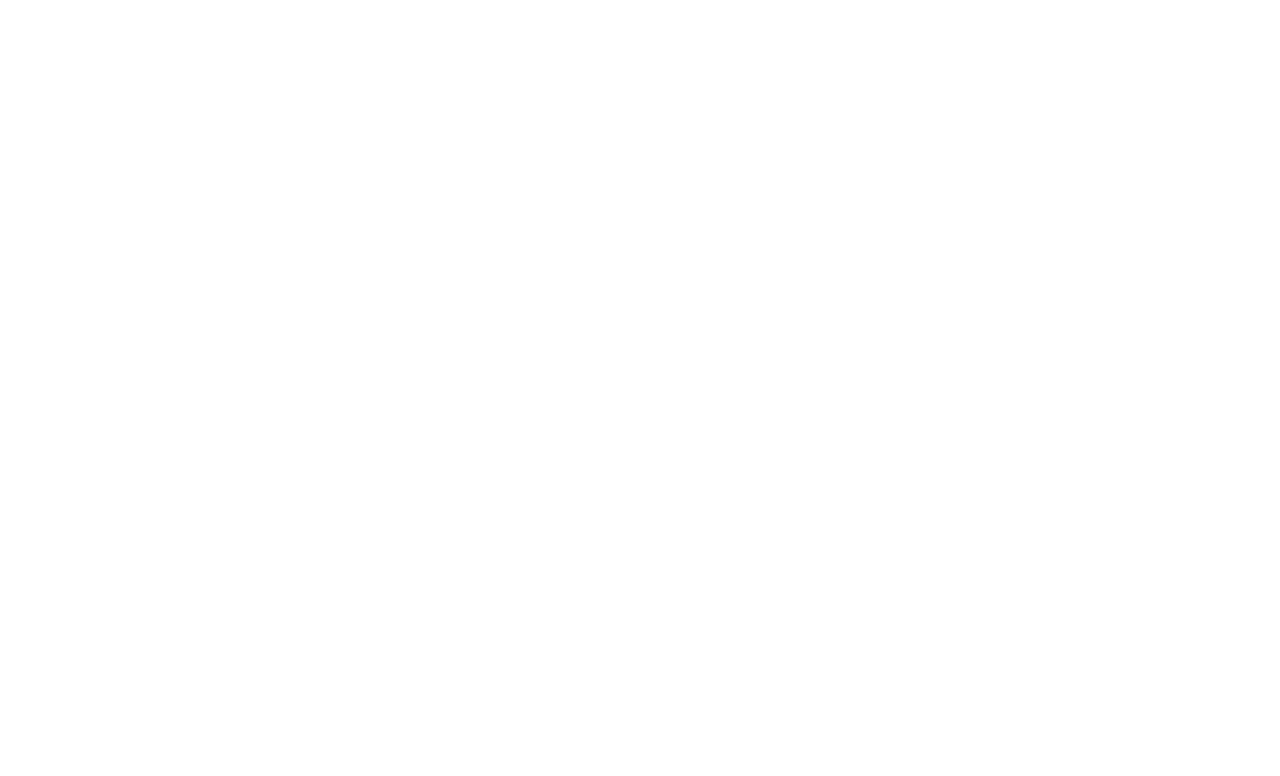
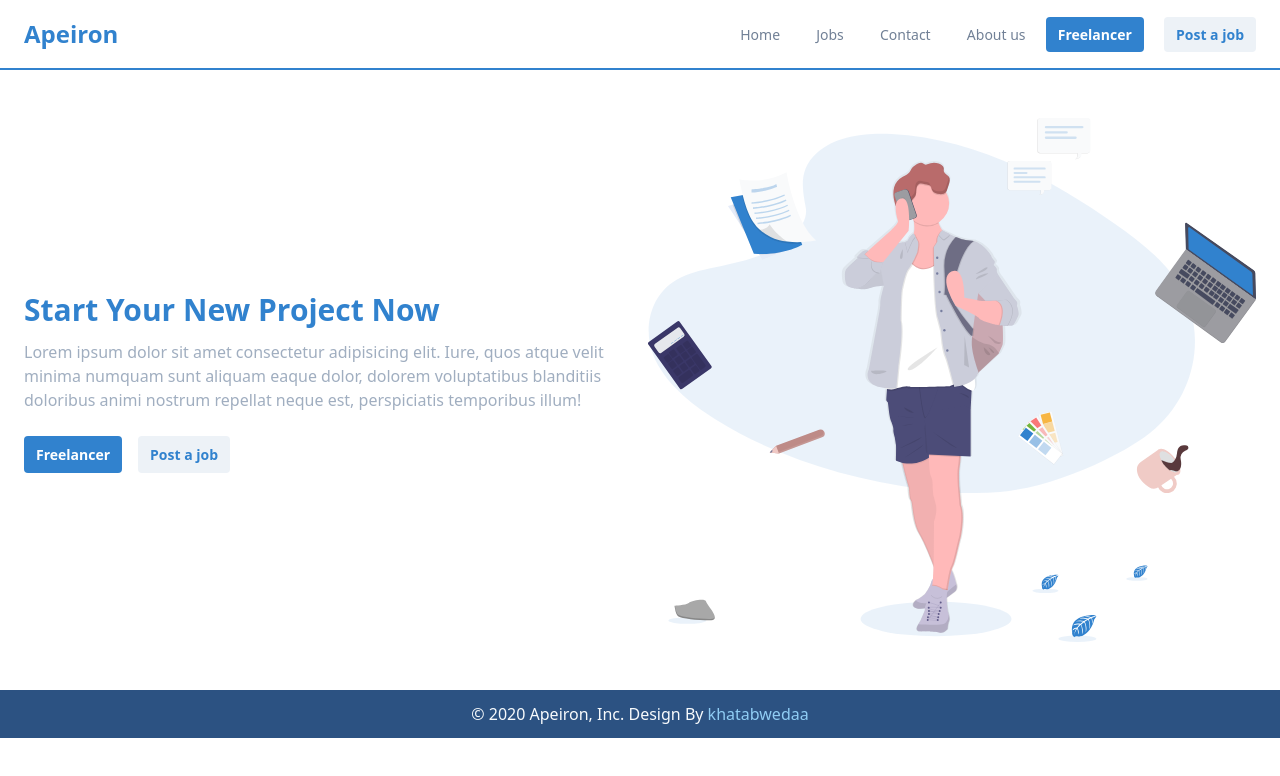
Before and after one commit to khatabwedaa/apeiron, a website: page public/index.html in a window 1280 px wide. Drawn offline with nearby package versions, Linux system fonts and the light colour scheme; files that its build step writes are made by us from their sources.

Commit message:
create header & footer

```diff
--- a/public/index.html
+++ b/public/index.html
@@ -2,10 +2,65 @@
 <html lang="UTF-8">
 <head>
     <meta name="viewport" content="width=device-width, initial-scale=1.0">
-    <title>Netlify</title>
+    <title>Apeiron</title>
     <link rel="stylesheet" href="build/tailwind.css">
+    <style>
+        ::-webkit-scrollbar {
+            width: 5px;
+        }
+        ::-webkit-scrollbar-track{
+            background: #2D3748;
+        }
+        ::-webkit-scrollbar-thumb{
+            background: #CBD5E0;
+        }
+        ::-webkit-scrollbar-thumb:hover{
+            background: #718096;
+        }
+    </style>
 </head>
-<body>
+<body class="font-sans">
+    <nav class="bg-white border-b-2 border-blue-600 w-full">
+        <div class="flex flex-col container mx-auto px-6 py-4 md:flex-row md:items-center md:justify-between">
+            <div class="flex justify-between items-center">
+                <div>
+                    <a class="text-blue-600 text-xl font-bold md:text-2xl" href="#">Apeiron</a>
+                </div>
+                <div>
+                    <button type="button" class="block text-gray-700 hover:text-gray-600 focus:text-gray-600 focus:outline-none md:hidden">
+                        <svg class="h-6 w-6 fill-current" viewBox="0 0 24 24">
+                            <path d="M4 5h16a1 1 0 0 1 0 2H4a1 1 0 1 1 0-2zm0 6h16a1 1 0 0 1 0 2H4a1 1 0 0 1 0-2zm0 6h16a1 1 0 0 1 0 2H4a1 1 0 0 1 0-2z"/>
+                        </svg>
+                    </button>
+                </div>
+            </div>
+            <div class="flex flex-col hidden md:block md:flex-row md:items-center">
+                <a class="my-1 text-gray-600 text-sm hover:text-blue-600 md:mx-4 md:my-0" href="#">Home</a>
+                <a class="my-1 text-gray-600 text-sm hover:text-blue-600 md:mx-4 md:my-0" href="#">Jobs</a>
+                <a class="my-1 text-gray-600 text-sm hover:text-blue-600 md:mx-4 md:my-0" href="#">Contact</a>
+                <a class="my-1 text-gray-600 text-sm hover:text-blue-600 md:ml-4 md:my-0" href="#">About us</a>
+                <a class="my-1 py-2 px-3 bg-blue-600 text-white rounded md:ml-4 text-sm hover:bg-blue-500 font-bold" href="#">Freelancer</a>
+                <a class="my-1 py-2 px-3 bg-gray-200 text-blue-600 rounded md:ml-4 text-sm hover:bg-gray-100 font-bold" href="#">Post a job</a>
+            </div>
+        </div>
+    </nav>
+    <header class="flex flex-col items-center container mx-auto px-6 py-6 md:py-12 md:flex-row">
+        <div class="w-full md:mr-4 md:w-1/2">
+            <h2 class="text-2xl font-semibold text-blue-600 md:text-3xl capitalize">Start your new project now</h2>
+            <img class="md:hidden my-4" src="img/undraw_digital_nomad_9kgl.svg" alt="illistration">
+            <p class="mt-2 text-sm text-gray-500 md:text-base">Lorem ipsum dolor sit amet consectetur adipisicing elit. Iure, quos atque velit minima numquam sunt aliquam eaque dolor, dolorem voluptatibus blanditiis doloribus animi nostrum repellat neque est, perspiciatis temporibus illum!</p>
+            <div class="flex mt-6">
+                <a class="py-2 px-3 bg-blue-600 text-white rounded text-sm hover:bg-blue-500 font-bold" href="#">Freelancer</a>
+                <a class="py-2 px-3 bg-gray-200 text-blue-600 rounded mx-4 text-sm hover:bg-gray-300 font-bold" href="#">Post a job</a>
+            </div>
+        </div>
+        <div class="w-full mt-10 hidden md:block md:mt-0 md:w-1/2">
+            <img src="img/undraw_digital_nomad_9kgl.svg" alt="illistration">
+        </div>
+    </header>
 
+    <footer class="py-3 text-center bg-blue-800 text-gray-100">
+        © 2020 Apeiron, Inc. Design By <a class="text-blue-300 hover:text-blue-200" href="https://twitter.com/khatabwedaa">khatabwedaa</a>
+    </footer>
 </body>
 </html>
```
Also changed, not shown: public/img/undraw_digital_nomad_9kgl.svg (added).
